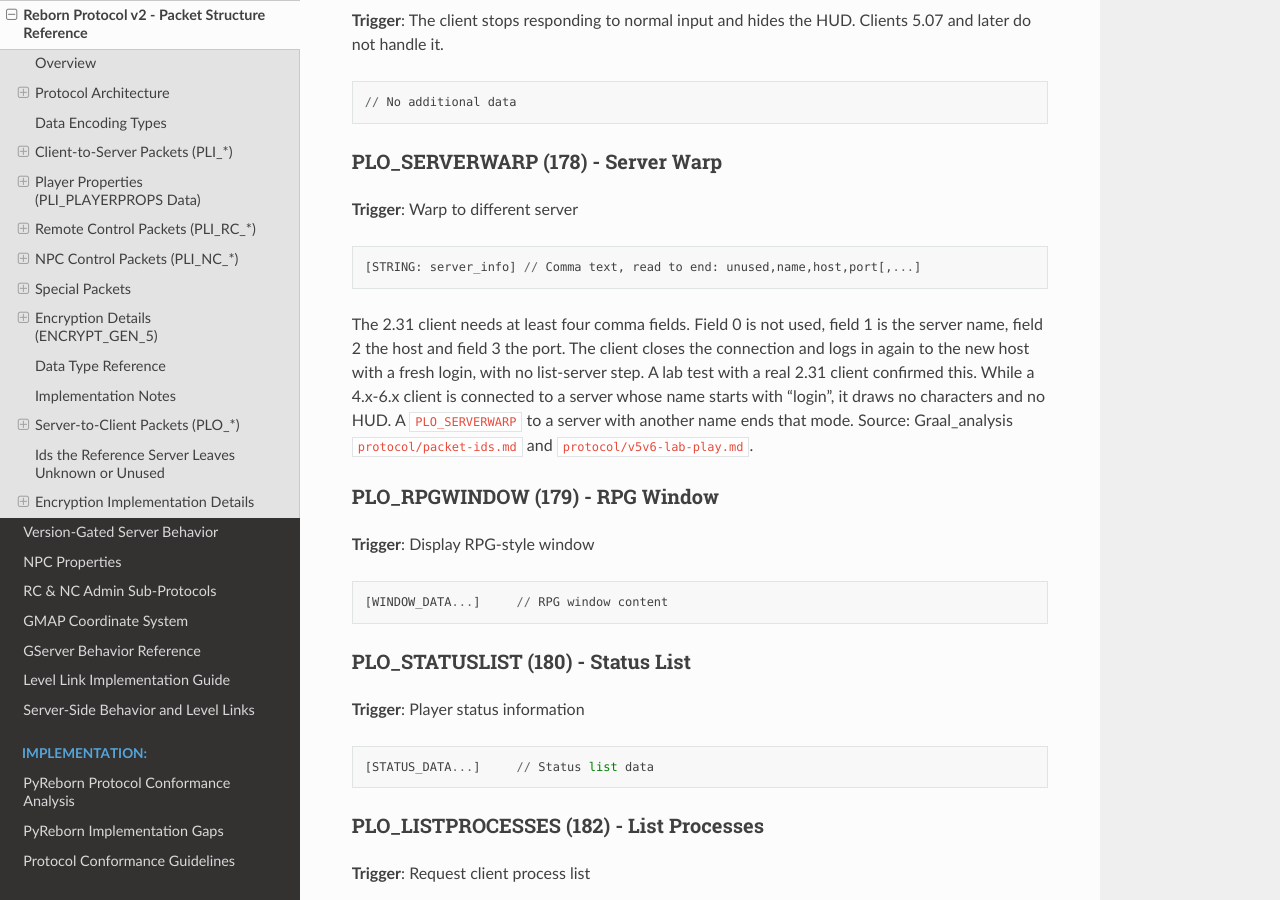
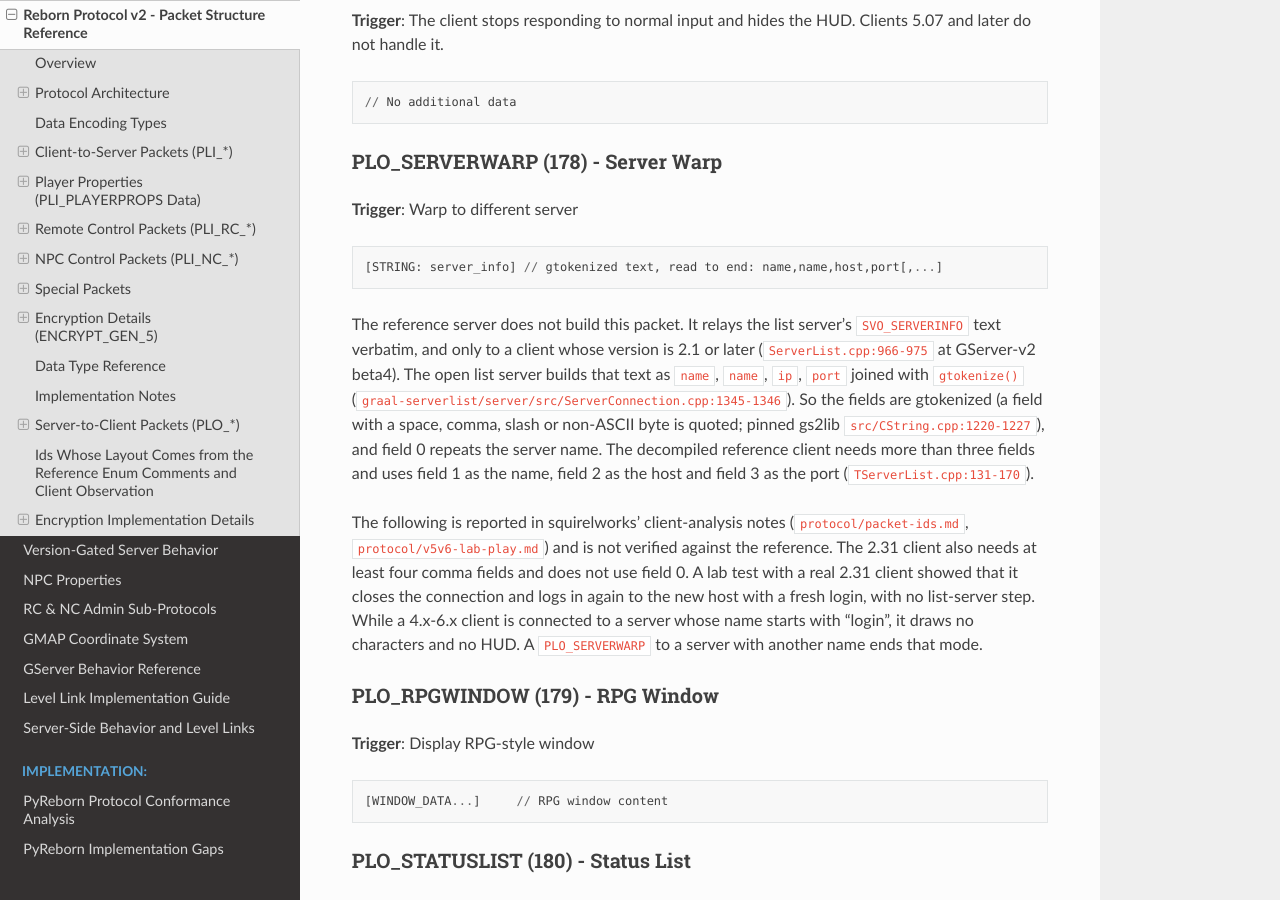
Before and after one commit to hosler/reborn-protocol-docs, a Sphinx documentation site: the page built from docs/protocol/packet-structures.md, in a window 1280 px wide and 900 px high, scrolled down 42545 px. Built offline with Sphinx 7.4.7 and the Read the Docs theme 3.1.0, drawn with Linux system fonts in a browser that asks for light colours; some of the changed text lies outside the part shown.

Commit message:
Maintainer fixups: naming policy and reference corrections
- Retitle the section: the pinned gs2lib include/IEnums.h now names every id
  and documents its layout, so the ids are not "left unknown". Cite IEnums.h
  per id with the reference name (PLI_TOWEAPON :57, PLO_FILEDECRYPTKEY :258,
  PLO_PING :262, PLI_PONG :162, PLO_HTTPDOWNLOAD :263, PLO_ONLINEMODE :289,
  PLO_PLAYERNOUDP :302, PLO_WEAPONHASH :314, PLO_SERVEROPTIONS :318,
  PLO_UNHANDLED60/81/83/110).
- Drop the "gs2lib comment leaves out" claims for 104 and 109; name 181
  PLO_PLAYERNOUDP with the enum-comment meaning; 104 field "a" is keyPurpose.
- PLI 25: use the gs2lib layout (no prop-id bytes, unlike PLO_NPCWEAPONADD);
  describe the beta4 msgPLI_NULL disconnect rule with citations.
- Add server/decompiled-client citations where they confirm a row; label the
  build ranges and client behaviour as observations.
- PLO_SERVERWARP: fields are gtokenized, field 0 repeats the server name, and
  the server relays it only to clients 2.1 and later (ServerList.cpp:966-975);
  lab results labelled as observations.
- Naming policy: replace the analysis-repo name and links with
  "squirelworks' client-analysis notes" plus file paths, no URLs.

Co-Authored-By: Claude <noreply@anthropic.com>

````diff
--- a/docs/protocol/packet-structures.md
+++ b/docs/protocol/packet-structures.md
@@ -1693,17 +1693,25 @@ Clients 5.07 and later do not handle it.
 ### PLO_SERVERWARP (178) - Server Warp
 **Trigger**: Warp to different server
 ```
-[STRING: server_info] // Comma text, read to end: unused,name,host,port[,...]
-```
-The 2.31 client needs at least four comma fields. Field 0 is not used, field 1 is the
-server name, field 2 the host and field 3 the port. The client closes the connection and
-logs in again to the new host with a fresh login, with no list-server step. A lab test
-with a real 2.31 client confirmed this. While a 4.x-6.x client is connected to a server
-whose name starts with "login", it draws no characters and no HUD. A `PLO_SERVERWARP` to a
-server with another name ends that mode. Source: Graal_analysis
-[`protocol/packet-ids.md`](https://github.com/squirelworks/Graal_analysis/blob/main/protocol/packet-ids.md)
-and
-[`protocol/v5v6-lab-play.md`](https://github.com/squirelworks/Graal_analysis/blob/main/protocol/v5v6-lab-play.md).
+[STRING: server_info] // gtokenized text, read to end: name,name,host,port[,...]
+```
+The reference server does not build this packet. It relays the list server's
+`SVO_SERVERINFO` text verbatim, and only to a client whose version is 2.1 or later
+(`ServerList.cpp:966-975` at GServer-v2 beta4). The open list server builds that text as
+`name`, `name`, `ip`, `port` joined with `gtokenize()`
+(`graal-serverlist/server/src/ServerConnection.cpp:1345-1346`). So the fields are
+gtokenized (a field with a space, comma, slash or non-ASCII byte is quoted; pinned gs2lib
+`src/CString.cpp:1220-1227`), and field 0 repeats the server name.
+The decompiled reference client needs more than three fields and uses field 1 as the
+name, field 2 as the host and field 3 as the port (`TServerList.cpp:131-170`).
+
+The following is reported in squirelworks' client-analysis notes (`protocol/packet-ids.md`,
+`protocol/v5v6-lab-play.md`) and is not verified against the reference. The 2.31 client
+also needs at least four comma fields and does not use field 0. A lab test with a real 2.31
+client showed that it closes the connection and logs in again to the new host with a fresh
+login, with no list-server step. While a 4.x-6.x client is connected to a server whose name starts with
+"login", it draws no characters and no HUD. A `PLO_SERVERWARP` to a server with another
+name ends that mode.
 
 ### PLO_RPGWINDOW (179) - RPG Window
 **Trigger**: Display RPG-style window
@@ -1828,29 +1836,33 @@ If there is no such prefix, use the length-prefixed read. Header fields:
 (two GINT5s = 64-bit hash),crc32 (GINT5)` per the `IEnums.h:317` comment and
 `Weapon.cpp:242-257` / `ScriptClass.cpp:44-54` header construction.
 
-## Ids the Reference Server Leaves Unknown or Unused
-
-GServer-v2 and gs2lib name these ids but do not give a full layout, or never send them.
-Static reads of the original clients give the layouts below. Names follow upstream gs2lib.
-`c` = GCHAR, `s` = GSHORT, `i5` = GINT5, `str` = GCHAR length + bytes. Source for this
-whole section: Graal_analysis
-[`protocol/unknown-ids-2026-11-06.md`](https://github.com/squirelworks/Graal_analysis/blob/main/protocol/unknown-ids-2026-11-06.md)
-and
-[`client-internals/serveroptions-198.md`](https://github.com/squirelworks/Graal_analysis/blob/main/client-internals/serveroptions-198.md).
-
-| Id | Name | Layout | Clients | What the client does |
+## Ids Whose Layout Comes from the Reference Enum Comments and Client Observation
+
+The pinned gs2lib (`include/IEnums.h`) names each id below and gives its layout in the
+enum comment. The reference server sends few of them and handles none of the client ids
+in game sessions. The "Layout" column follows the enum comment. Detail beyond the comment,
+the "Clients" column and the "What the client does" column are observations: static reads
+of the original clients, reported in squirelworks' client-analysis notes
+(`protocol/unknown-ids-2026-11-06.md`, `client-internals/serveroptions-198.md`); not
+verified against the reference unless a citation is given. `c` = GCHAR, `s` = GSHORT,
+`i5` = GINT5, `str` = GCHAR length + bytes. The decompiled reference client is under
+`Preagonal/FourPlay/quattroplay/src/`.
+
+| Id | Reference name (`IEnums.h`) | Layout | Clients (observed) | What the client does |
 |---|---|---|---|---|
-| PLI 25 | `PLI_TOWEAPON` | as `PLO_NPCWEAPONADD`: name, image, script | sent by 1.21-1.37 | Uploads each weapon the player holds. 1.38 replaced it with `PLI_WEAPONADD (33)`. GServer-v2 beta4 kicks a 1.33 client for it ("Unknown Player Packet: 25") |
-| PLO 104 | `PLO_FILEDECRYPTKEY` | `str filename`, `c a`, `i5 lo`, `i5 hi` | 3.153 to 6.03r7 | Stores an 8-byte DES key (`lo`, `hi` little-endian) for the encrypted package or file with that name. The gs2lib comment leaves out the leading file name |
-| PLO 108 | `PLO_PING` | `c sub`, `s value` | 4.20, 6.01, 6.03 (not 5.x) | `sub` 0: the client answers `PLI 162` with `!` + `s min(value, 0x6FFF)`. `sub` 1: the client stores `value`. Handled before the main dispatch, like 100 |
-| PLI 162 | `PLI_PONG` | game clients: `!` + `s value`; RC3: empty | as above | The answer to PLO 108. RC3 and the 2010 Linux RC send it empty every 60 s |
-| PLO 109 | `PLO_HTTPDOWNLOAD` | `i5 modtime`, `str localname`, `str url` | 5.24r4 to 6.03r7 | Downloads the URL over HTTP and stores it under the local name. The gs2lib comment leaves out the local name |
-| PLO 168 | `PLO_ONLINEMODE` | empty | 2.05 to 6.03r7 | Sets a one-time flag on the local player. The server sends it after the login burst |
-| PLO 181 | (unnamed) | `s player_id`, `c toggle` | 2.17 to 5.24r4 | Sets a boolean on that player to `toggle > 0`. What the boolean does is not known |
-| PLO 193 | `PLO_WEAPONHASH` | `i5 crc32`, rest = weapon name | 4.04r2 to 5.12 | Loads the cached `weblevels/weapons/<name>.code` if its zlib CRC32 matches. If not, the client asks for the script with `PLI_UPDATESCRIPT (158)`. The `i5` is a CRC, not a modtime |
-| PLO 198 | `PLO_SERVEROPTIONS` | `i5 value` | 5.24 / 6.00 beta and later | Stored, and not read anywhere up to 6.03 |
-
-No client of any age handles PLO 60, 81, 83 or 110, and that includes the staff clients.
+| PLI 25 | `PLI_TOWEAPON` (`:57`) | `str name`, `str image`, `s scriptLength`, script (`{GSTRING name}{GSTRING image}{GSHORT scriptLength}{STRING script}`). Unlike `PLO_NPCWEAPONADD` it has no prop-id bytes between the fields (compare `Weapon.cpp:176-182`) | 1.21 to 1.37 (also in the enum comment) | Uploads each weapon the player holds. 1.38 replaced it with `PLI_WEAPONADD (33)`. GServer-v2 beta4 has no handler: it logs "Unknown Player Packet" and disconnects after the third invalid packet within a minute (`Player.cpp:1657-1674`, counter reset `PlayerClient.cpp:276-280`). A lab test saw beta4 drop a 1.33 client for it |
+| PLO 104 | `PLO_FILEDECRYPTKEY` (`:258`) | `str filename`, `c keyPurpose`, `i5 lo`, `i5 hi` | 3.153 to 6.03r7 | Stores an 8-byte DES key (`lo`, `hi` little-endian) for the package or file with that name. The enum comment gives purpose 0 = `.gpake`, 1 = `.enc`. The decompiled client parses the same layout (`TClient.cpp:5100-5125`, little-endian key at `:4852-4861`). The server never sends it |
+| PLO 108 | `PLO_PING` (`:262`) | `c sub`, `s value` | 4.20, 6.01, 6.03 (not 5.x) | `sub` 0: the client answers `PLI 162` with `!` + `s min(value, 0x6FFF)`. `sub` 1: the client stores `value`. Handled before the main dispatch, like 100. The decompiled client does the same (`TClient.cpp:1994-2021`, `:935-957`). The server never sends it |
+| PLI 162 | `PLI_PONG` (`:162`) | `c type`, `s value`. Game clients send type 1 (`!`) on a reply to 108. RC3: empty | as above | The answer to PLO 108. RC3 and the 2010 Linux RC send it empty every 60 s. The server handles it only for RC, as a stub (`PlayerRC.cpp:86`, `packets/PlayerRCPackets.cpp:1608-1612`) |
+| PLO 109 | `PLO_HTTPDOWNLOAD` (`:263`) | `i5 modtime`, `str localname`, `str url` | 5.24r4 to 6.03r7 | Downloads the URL over HTTP and stores it under the local name. The decompiled client parses the same layout (`TClient.cpp:5075-5098`). The server never sends it |
+| PLO 168 | `PLO_ONLINEMODE` (`:289`) | empty | 2.05 to 6.03r7 | Sets a one-time flag on the local player. The server sends it after the login burst (`Player.cpp:762-763`) |
+| PLO 181 | `PLO_PLAYERNOUDP` (`:302`) | `s player_id`, `c toggle` | 2.17 to 5.24r4 | Sets a boolean on that player to `toggle > 0`. The enum comment says the toggle removes the player from the "nearby" list that UDP peer-to-peer uses. The server never sends it |
+| PLO 193 | `PLO_WEAPONHASH` (`:314`) | `i5 crc32`, rest = weapon name | 4.04r2 to 5.12 | Loads the cached `weblevels/weapons/<name>.code` if its zlib CRC32 matches. If not, the client asks for the script with `PLI_UPDATESCRIPT (158)`. The server sends it to clients before 5.07 (`Weapon.cpp:197-199`), and the value is the zlib CRC32 of the bytecode (`:352-353`) |
+| PLO 198 | `PLO_SERVEROPTIONS` (`:318`) | `i5 value` | 5.24 / 6.00 beta and later | Stored, and not read anywhere up to 6.03. The server never sends it |
+
+The reference names PLO 60, 81, 83 and 110 `PLO_UNHANDLED60`, `PLO_UNHANDLED81`,
+`PLO_UNHANDLED83` and `PLO_UNHANDLED110` (`IEnums.h:229`, `:250`, `:252`, `:264`). The same
+notes report that no client of any age handles them, and that includes the staff clients.
 
 ## Encryption Implementation Details
 
````
